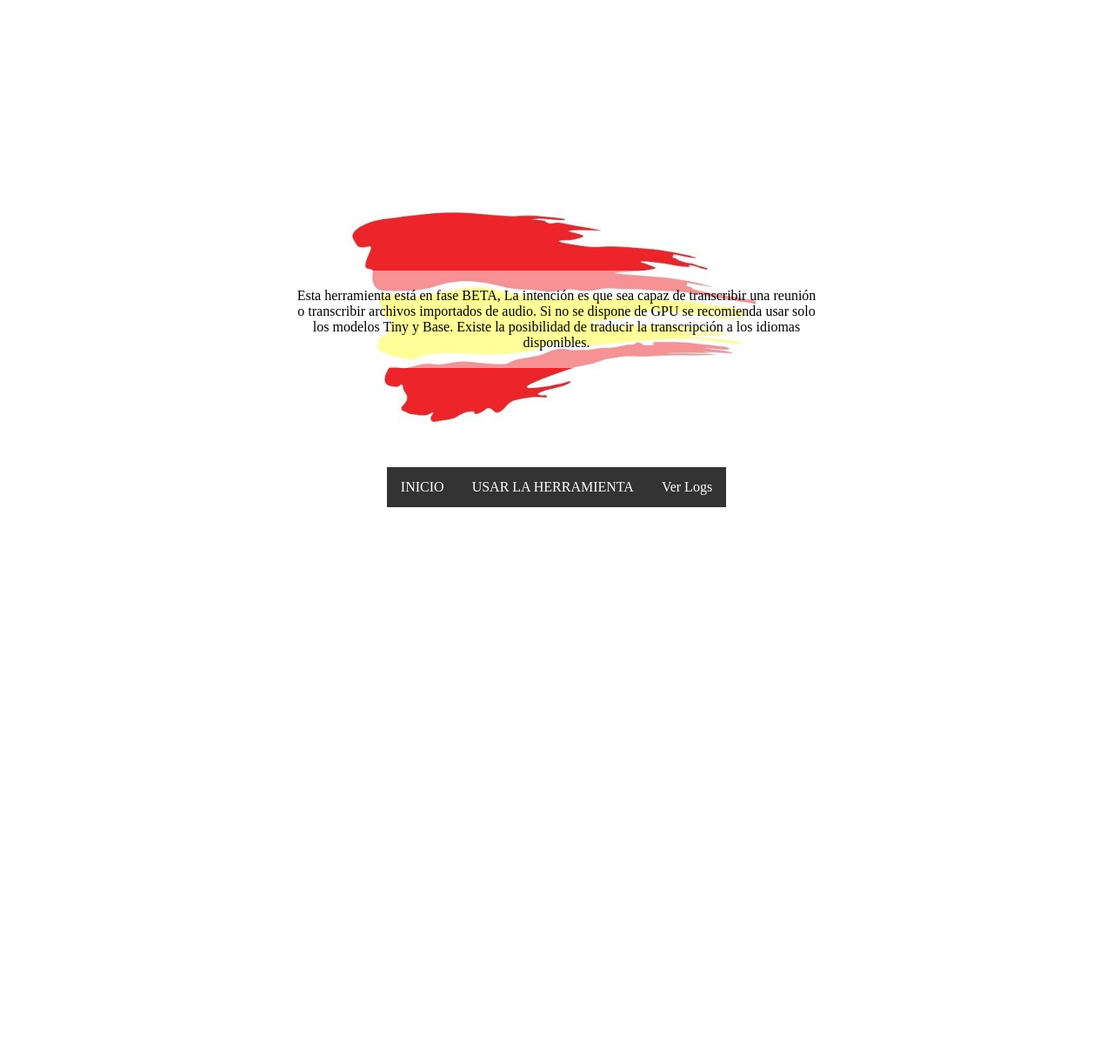
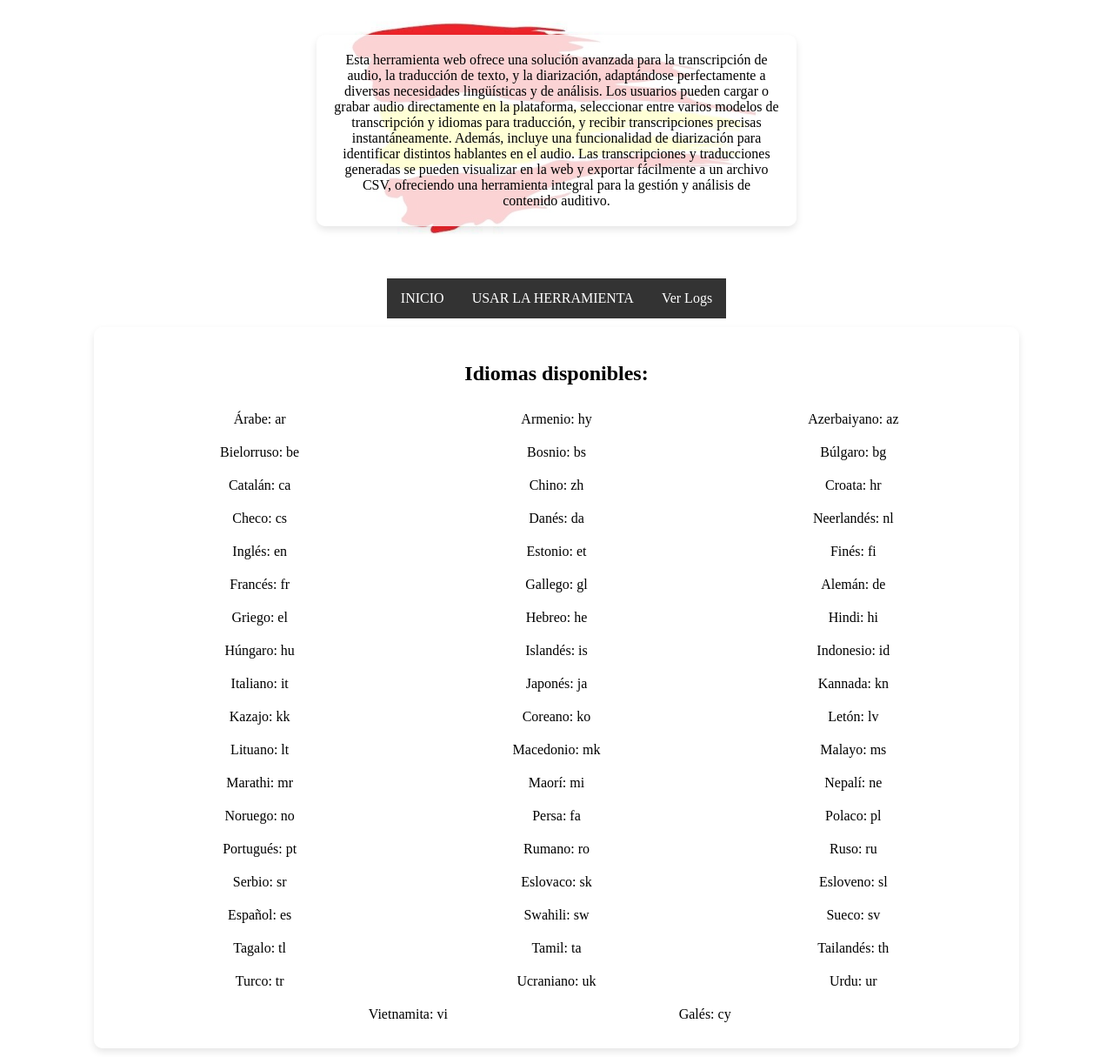
Before and after one commit to fgraarm/WHISPER_EMACON, a Flask app: page /acerca-de in a window 1280 px wide. Shown: the whole page at 87% size. Before the commit the page ends 583 px from the top, so only its background shows below. Run offline with Flask 3, Linux system fonts and the light colour scheme.

Commit message:
Update acercade.html

```diff
--- a/Whisper_dep/frontend/templates/acercade.html
+++ b/Whisper_dep/frontend/templates/acercade.html
@@ -7,7 +7,7 @@
 <style>
   body {
     display: flex;
-    flex-direction: column; /* Orientación vertical */
+    flex-direction: column;
     justify-content: center;
     align-items: center;
     min-height: 100vh;
@@ -16,38 +16,37 @@
 
   .background-flag {
     background-image: url('../static/images/bandera.jpg');
-    background-size: contain; /* La imagen se ajusta sin cortarse */
+    background-size: contain;
     background-repeat: no-repeat;
     background-position: center;
-    width: 50%; /* Tamaño de la imagen */
-    height: 300px; /* Altura del contenedor de la imagen */
+    width: 50%;
+    height: 300px;
     display: flex;
     justify-content: center;
     align-items: center;
     text-align: center;
     border-radius: 8px;
-    margin-bottom: 20px; /* Espacio entre la imagen y los enlaces */
+    margin-bottom: 20px;
   }
 
-  .text {
-    background-color: rgba(255, 255, 255, 0.5);
+  .text, .languages {
+    background-color: rgba(255, 255, 255, 0.8);
     border-radius: 10px;
     padding: 20px;
+    margin: 10px 0;
+    width: 80%;
+    box-shadow: 0 4px 8px rgba(0,0,0,0.1);
   }
 
   nav ul {
     list-style-type: none;
     padding: 0;
-    margin: 0; /* Elimina el margen por defecto */
+    margin: 0;
     display: flex;
-    justify-content: center; /* Centra los enlaces horizontalmente */
+    justify-content: center;
     background-color: #333;
-    width: 100%; /* Opcional: Ajusta según el diseño deseado */
-    box-sizing: border-box; /* Asegura que padding y border estén incluidos en el ancho definido */
-  }
-
-  nav li {
-    display: block;
+    width: 100%;
+    box-sizing: border-box;
   }
 
   nav li a {
@@ -61,23 +60,109 @@
   nav li a:hover {
     background-color: #111;
   }
+
+  .languages {
+    display: flex;
+    flex-direction: column;
+    align-items: center;
+    background-color: rgba(255, 255, 255, 0.8);
+    border-radius: 10px;
+    padding: 20px;
+    margin: 10px 0;
+    width: 80%;
+    box-shadow: 0 4px 8px rgba(0,0,0,0.1);
+  }
+
+  .language-container {
+    display: flex;
+    flex-wrap: wrap;
+    justify-content: center;
+  }
+
+  .language-item {
+    width: calc(33.333% - 20px); /* Cada elemento ocupa un tercio del ancho del contenedor, con ajuste para el margen */
+    margin: 10px;
+    text-align: center; /* Centra el texto dentro del elemento */
+  }
 </style>
 </head>
 <body>
 
 <div class="background-flag">
   <div class="text">
-    Esta herramienta está en fase BETA, La intención es que sea capaz de transcribir una reunión o transcribir archivos importados de audio. Si no se dispone de GPU se recomienda usar solo los modelos Tiny y Base. Existe la posibilidad de traducir la transcripción a los idiomas disponibles.
+    Esta herramienta web ofrece una solución avanzada para la transcripción de audio, la traducción de texto, y la diarización, adaptándose perfectamente a diversas necesidades lingüísticas y de análisis. Los usuarios pueden cargar o grabar audio directamente en la plataforma, seleccionar entre varios modelos de transcripción y idiomas para traducción, y recibir transcripciones precisas instantáneamente. Además, incluye una funcionalidad de diarización para identificar distintos hablantes en el audio. Las transcripciones y traducciones generadas se pueden visualizar en la web y exportar fácilmente a un archivo CSV, ofreciendo una herramienta integral para la gestión y análisis de contenido auditivo.
   </div>
 </div>
 
 <nav>
   <ul>
-    <li><a href="{{ url_for('index') }}">INICIO</a></li>
-    <li><a href="{{ url_for('uso_herramienta') }}">USAR LA HERRAMIENTA</a></li>
-    <li><a href="{{ url_for('logs') }}">Ver Logs</a></li>
+    <li><a href="#">INICIO</a></li>
+    <li><a href="#">USAR LA HERRAMIENTA</a></li>
+    <li><a href="#">Ver Logs</a></li>
+  </ul>
+</nav>
 
-</nav>
+<div class="languages">
+  <h2>Idiomas disponibles:</h2>
+  <div class="language-container">
+    <div class="language-item">Árabe: ar</div>
+    <div class="language-item">Armenio: hy</div>
+    <div class="language-item">Azerbaiyano: az</div>
+    <div class="language-item">Bielorruso: be</div>
+    <div class="language-item">Bosnio: bs</div>
+    <div class="language-item">Búlgaro: bg</div>
+    <div class="language-item">Catalán: ca</div>
+    <div class="language-item">Chino: zh</div>
+    <div class="language-item">Croata: hr</div>
+    <div class="language-item">Checo: cs</div>
+    <div class="language-item">Danés: da</div>
+    <div class="language-item">Neerlandés: nl</div>
+    <div class="language-item">Inglés: en</div>
+    <div class="language-item">Estonio: et</div>
+    <div class="language-item">Finés: fi</div>
+    <div class="language-item">Francés: fr</div>
+    <div class="language-item">Gallego: gl</div>
+    <div class="language-item">Alemán: de</div>
+    <div class="language-item">Griego: el</div>
+    <div class="language-item">Hebreo: he</div>
+    <div class="language-item">Hindi: hi</div>
+    <div class="language-item">Húngaro: hu</div>
+    <div class="language-item">Islandés: is</div>
+    <div class="language-item">Indonesio: id</div>
+    <div class="language-item">Italiano: it</div>
+    <div class="language-item">Japonés: ja</div>
+    <div class="language-item">Kannada: kn</div>
+    <div class="language-item">Kazajo: kk</div>
+    <div class="language-item">Coreano: ko</div>
+    <div class="language-item">Letón: lv</div>
+    <div class="language-item">Lituano: lt</div>
+    <div class="language-item">Macedonio: mk</div>
+    <div class="language-item">Malayo: ms</div>
+    <div class="language-item">Marathi: mr</div>
+    <div class="language-item">Maorí: mi</div>
+    <div class="language-item">Nepalí: ne</div>
+    <div class="language-item">Noruego: no</div>
+    <div class="language-item">Persa: fa</div>
+    <div class="language-item">Polaco: pl</div>
+    <div class="language-item">Portugués: pt</div>
+    <div class="language-item">Rumano: ro</div>
+    <div class="language-item">Ruso: ru</div>
+    <div class="language-item">Serbio: sr</div>
+    <div class="language-item">Eslovaco: sk</div>
+    <div class="language-item">Esloveno: sl</div>
+    <div class="language-item">Español: es</div>
+    <div class="language-item">Swahili: sw</div>
+    <div class="language-item">Sueco: sv</div>
+    <div class="language-item">Tagalo: tl</div>
+    <div class="language-item">Tamil: ta</div>
+    <div class="language-item">Tailandés: th</div>
+    <div class="language-item">Turco: tr</div>
+    <div class="language-item">Ucraniano: uk</div>
+    <div class="language-item">Urdu: ur</div>
+    <div class="language-item">Vietnamita: vi</div>
+    <div class="language-item">Galés: cy</div>
+  </div>
+</div>
 
 </body>
 </html>
```
